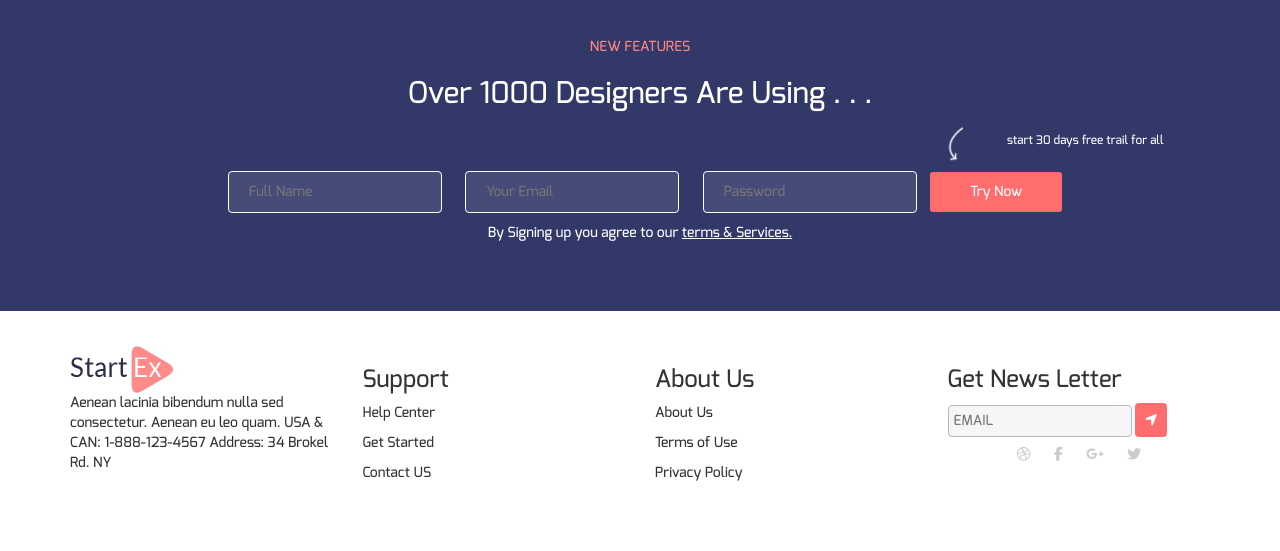
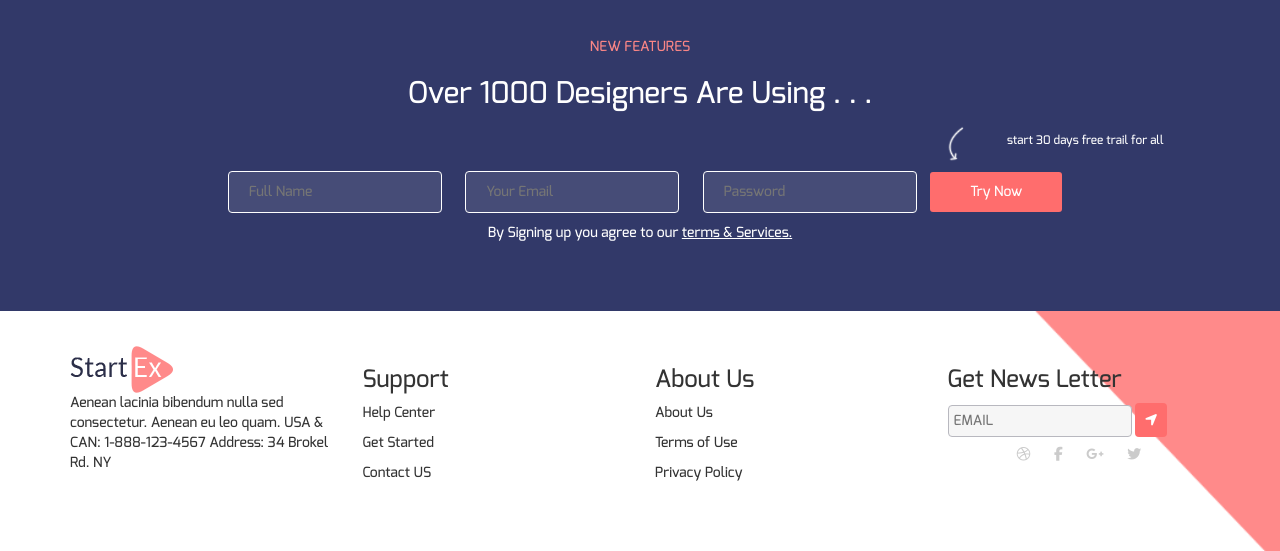
Before and after one commit to SalmanAAbir/project-final-bootstrap, a plain HTML site: page index.html in a window 1280 px wide. Shown: the part 3306-3857 px from the top of the page. Drawn offline with nearby package versions, Linux system fonts and the light colour scheme.

Commit message:
Update style.css

```diff
--- a/style.css
+++ b/style.css
@@ -229,7 +229,7 @@ input[type=text] {
 	margin-left: -3900px;
 }*/
 .footer{
-	background-image: url('../img/foot-bg.png');
+	background-image: url('./foot-bg.png');
 	background-repeat: no-repeat;
 	background-size: cover;
 }
```
